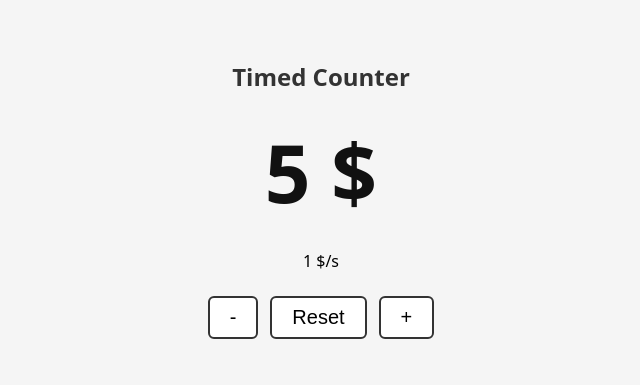
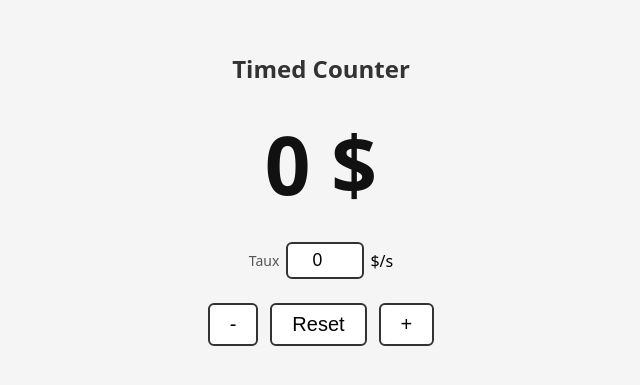
Before and after one commit to gabrielrl/gains, a Vue app: page / in a window 1280 px wide. Shown: the part 201-586 px from the top of the page, without its empty margins (319-959 px from the left). Built offline with nearby package versions, Linux system fonts and the light colour scheme.

Commit message:
feat: velocity input

```diff
--- a/src/App.vue
+++ b/src/App.vue
@@ -4,7 +4,12 @@ import { ref, onMounted, onUnmounted } from 'vue'
 const unit = "$";
 
 const count = ref(0)
-const velocity = ref(1)
+const velocity = ref(0)
+const velocityInput = ref(velocity.value)
+
+function applyVelocity() {
+  velocity.value = velocityInput.value
+}
 
 let timer
 onMounted(() => { timer = setInterval(() => { count.value += velocity.value }, 1000) })
@@ -15,10 +20,21 @@ onUnmounted(() => clearInterval(timer))
   <main>
     <h1>Timed Counter</h1>
     <p class="count">{{ count }} {{ unit }}</p>
-    <p class="velocity">{{ velocity }} {{ unit }}/s</p>
+    <div class="velocity-input">
+      <label for="velocity-field">Taux</label>
+      <input
+        id="velocity-field"
+        v-model="velocityInput"
+        type="number"
+        min="0"
+        step="1"
+        @change="applyVelocity"
+      />
+      <div>{{ unit }}/s</div>
+    </div>
     <div class="actions">
       <button @click="velocity--">-</button>
-      <button @click="count = 0; velocity = 1">Reset</button>
+      <button @click="count = 0; velocity = 0">Reset</button>
       <button @click="velocity++">+</button>
     </div>
   </main>
@@ -79,4 +95,27 @@ button:hover {
   background: #333;
   color: white;
 }
+
+.velocity-input {
+  display: flex;
+  flex-direction: row;
+  align-items: center;
+  gap: 0.4rem;
+}
+
+.velocity-input label {
+  font-size: 0.875rem;
+  color: #555;
+}
+
+.velocity-input input {
+  font-size: 1.1rem;
+  padding: 0.4rem 0.75rem;
+  width: 8ch;
+  text-align: center;
+  border: 2px solid #333;
+  border-radius: 6px;
+  outline: none;
+}
+
 </style>
```
